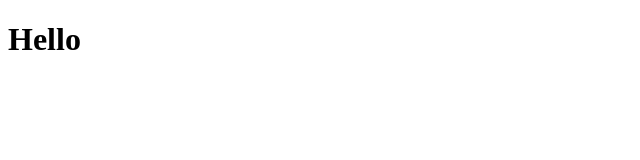
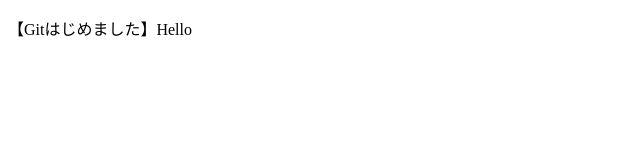
Before and after one commit to sosukeitto/git123, a plain HTML site: page index.html in a window 1280 px wide. Shown: the whole page, without its empty margins (0-640 px from the left). Drawn offline with Linux system fonts and the light colour scheme.

Commit message:
closed #3

```diff
--- a/index.html
+++ b/index.html
@@ -3,9 +3,9 @@
 <head>
   <meta charset="UTF-8">
   <meta name="viewport" content="width=p, initial-scale=1.0">
-  <title>初めてのバージョン管理</title>
+  <title>【Gitはじめました】初めてのバージョン管理</title>
 </head>
 <body>
-  <h1>Hello</h1>
+  <p>【Gitはじめました】Hello</p>
 </body>
 </html>
```
